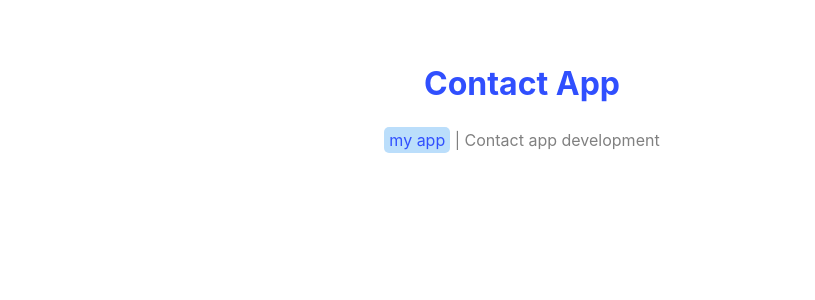
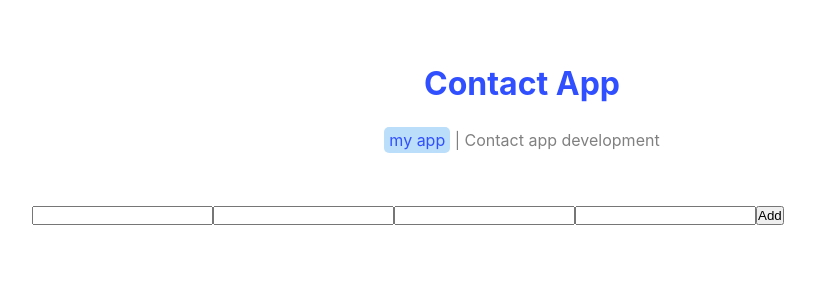
Before and after one commit to HesamPirzadeh/Contact-App, a React (Vite) app: page / in a window 1280 px wide. Shown: the top 300 px of the page, without its empty margins (118-933 px from the left). Built offline with nearby package versions, Linux system fonts and the light colour scheme.

Commit message:
input usestates and push it in new states

```diff
--- a/src/App.jsx
+++ b/src/App.jsx
@@ -1,12 +1,13 @@
+import Contact from "./components/Contact"
 import Header from "./components/Header"
 
 
 function App() {
 
-
   return (
     <>
     <Header/>
+    <Contact/>
     </>
   )
 }
--- /dev/null
+++ b/src/components/Contact.jsx
@@ -0,0 +1,64 @@
+import { useState } from "react";
+
+function Contact() {
+  const [contacts, setContacts] = useState([]);
+  const [inputs, setInputs] = useState({
+    name: "",
+    lastName: "",
+    number: "",
+    email: "",
+  });
+
+  const showHandler = (e) => {
+    const name = e.target.name;
+    const value = e.target.value;
+    setInputs((inputs) => ({ ...inputs, [name]: value }));
+  };
+
+  const addHandler = () => {
+    setContacts((contacts) => [...contacts, inputs]);
+    setInputs({
+      name: "",
+      lastName: "",
+      number: "",
+      email: "",
+    })
+    con
+  };
+
+  return (
+    <div>
+      <input
+        type="text"
+        placeholder=""
+        name="name"
+        value={inputs.name}
+        onChange={showHandler}
+      />
+      <input
+        type="text"
+        placeholder=""
+        name="lastName"
+        value={inputs.lastName}
+        onChange={showHandler}
+      />
+      <input
+        type="number"
+        placeholder=""
+        name="number"
+        value={inputs.number}
+        onChange={showHandler}
+      />
+      <input
+        type="email"
+        placeholder=""
+        name="email"
+        value={inputs.email}
+        onChange={showHandler}
+      />
+      <button onClick={addHandler}>Add</button>
+    </div>
+  );
+}
+
+export default Contact;
```
